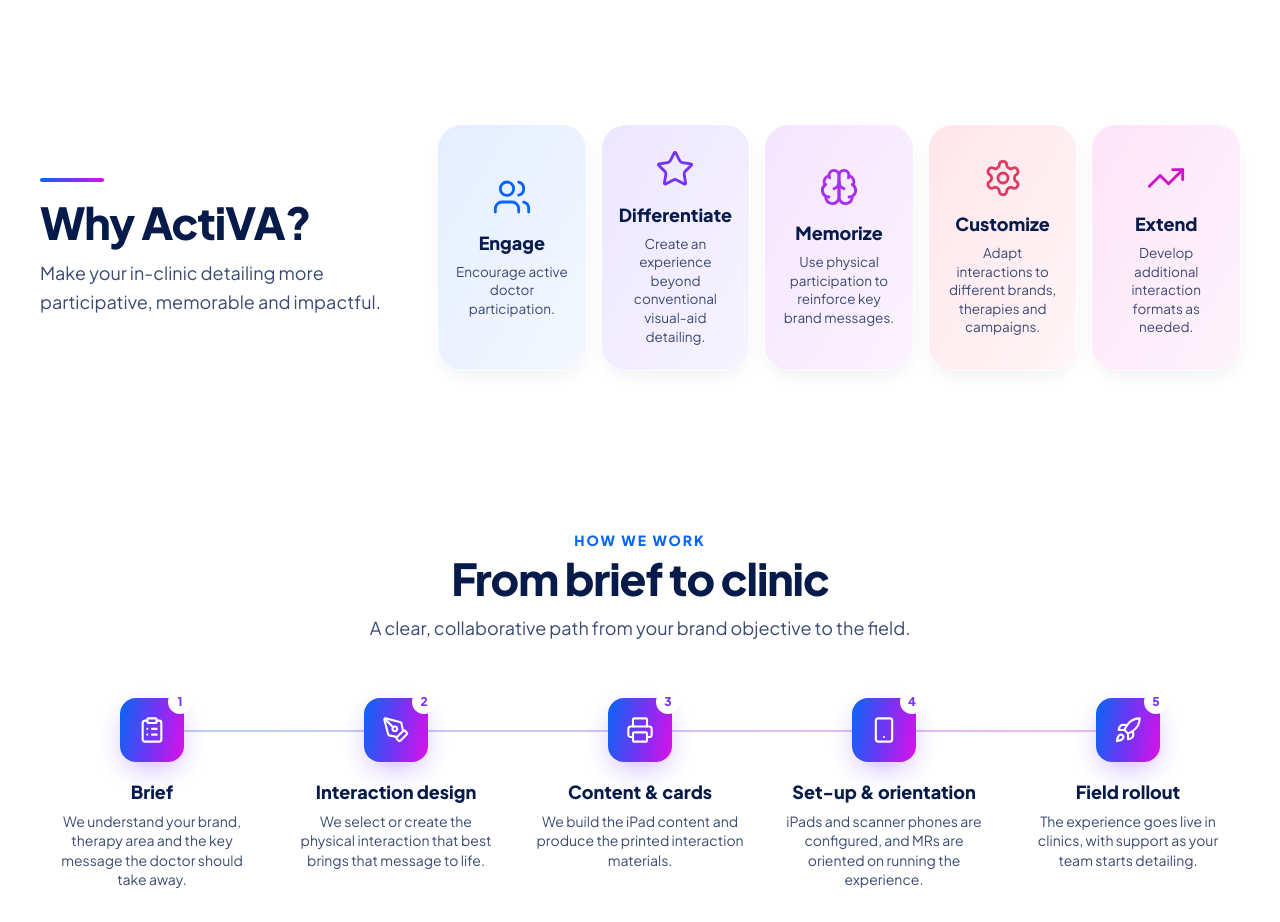
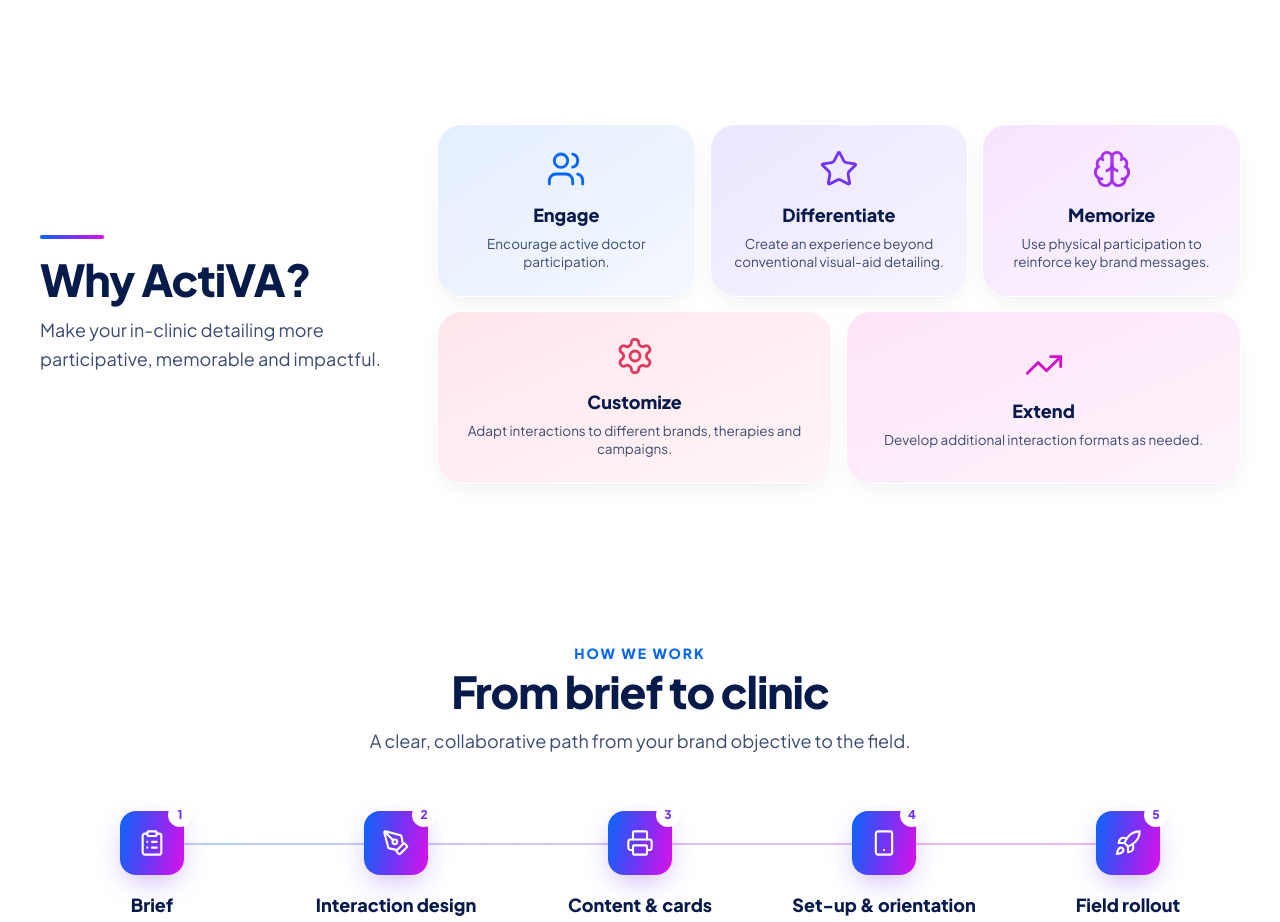
Before and after one commit to Rohan9833/Activa-microsite, a React (Vite) app in the folder frontend/: page / in a window 1280 px wide. Shown: the part 3000-3922 px from the top of the page. Built offline with nearby package versions, Linux system fonts and the light colour scheme; no server answers.

Commit message:
Arrange Why ActiVA cards in 3+2 layout

```diff
--- a/frontend/src/components/WhyActiVA.jsx
+++ b/frontend/src/components/WhyActiVA.jsx
@@ -13,11 +13,12 @@ export default function WhyActiVA() {
           </p>
         </Reveal>
 
-        <ul className="grid grid-cols-2 gap-3 sm:gap-4 md:grid-cols-3 lg:grid-cols-5">
+        <ul className="grid grid-cols-2 gap-3 sm:gap-4 md:grid-cols-6">
           {BENEFITS.map((b, i) => {
             const Icon = b.icon;
+            const cardGridClass = i < 3 ? 'md:col-span-2' : 'md:col-span-3';
             return (
-              <Reveal as="li" key={b.title} delay={i * 0.06} className={i === BENEFITS.length - 1 ? 'col-span-2 md:col-span-1' : ''}>
+              <Reveal as="li" key={b.title} delay={i * 0.06} className={i === BENEFITS.length - 1 ? `col-span-2 ${cardGridClass}` : cardGridClass}>
                 <div className={`flex h-full flex-col items-center justify-center rounded-3xl bg-gradient-to-br ${b.tint} px-4 py-6 text-center shadow-card ring-1 ring-white transition-all duration-300 hover:-translate-y-1 hover:shadow-card-hover`}>
                   <Icon size={40} strokeWidth={1.7} className={b.iconColor} aria-hidden="true" />
                   <h3 className="mt-3 text-lg font-extrabold text-navy">{b.title}</h3>
```
